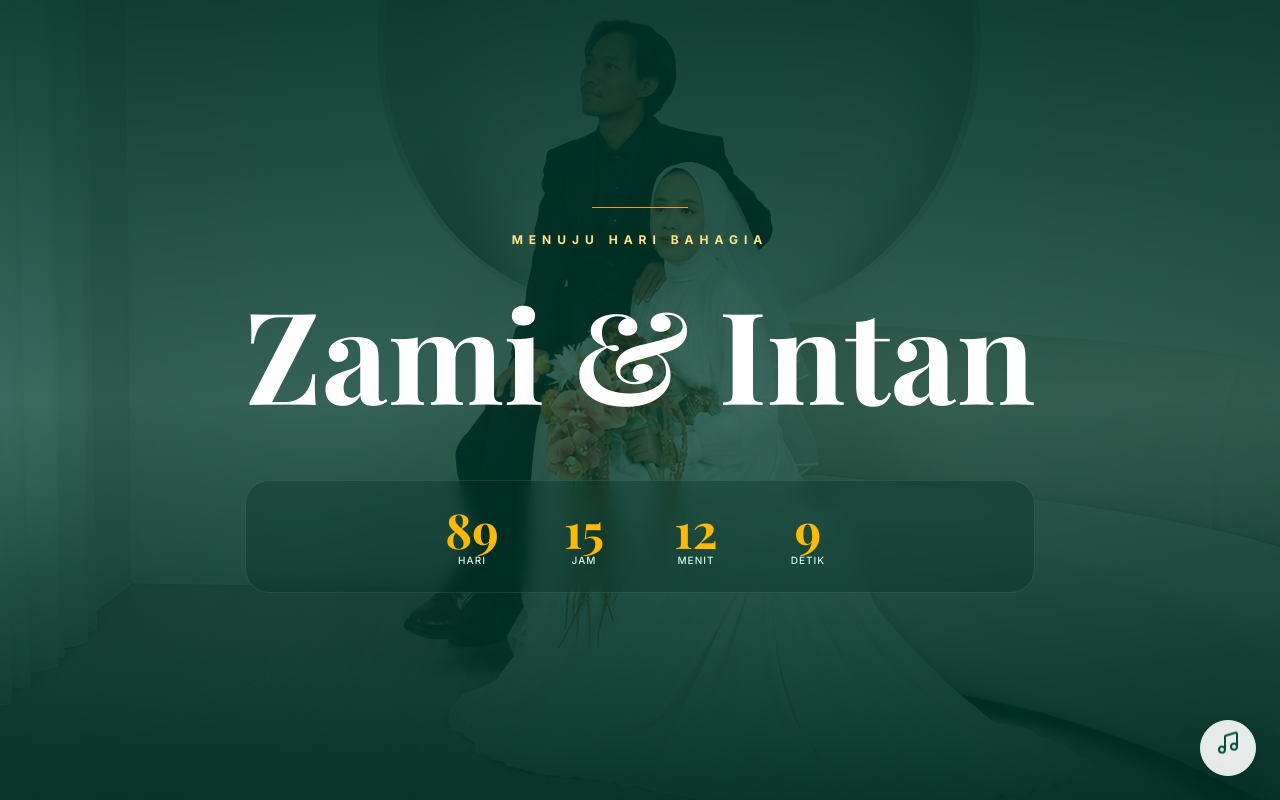
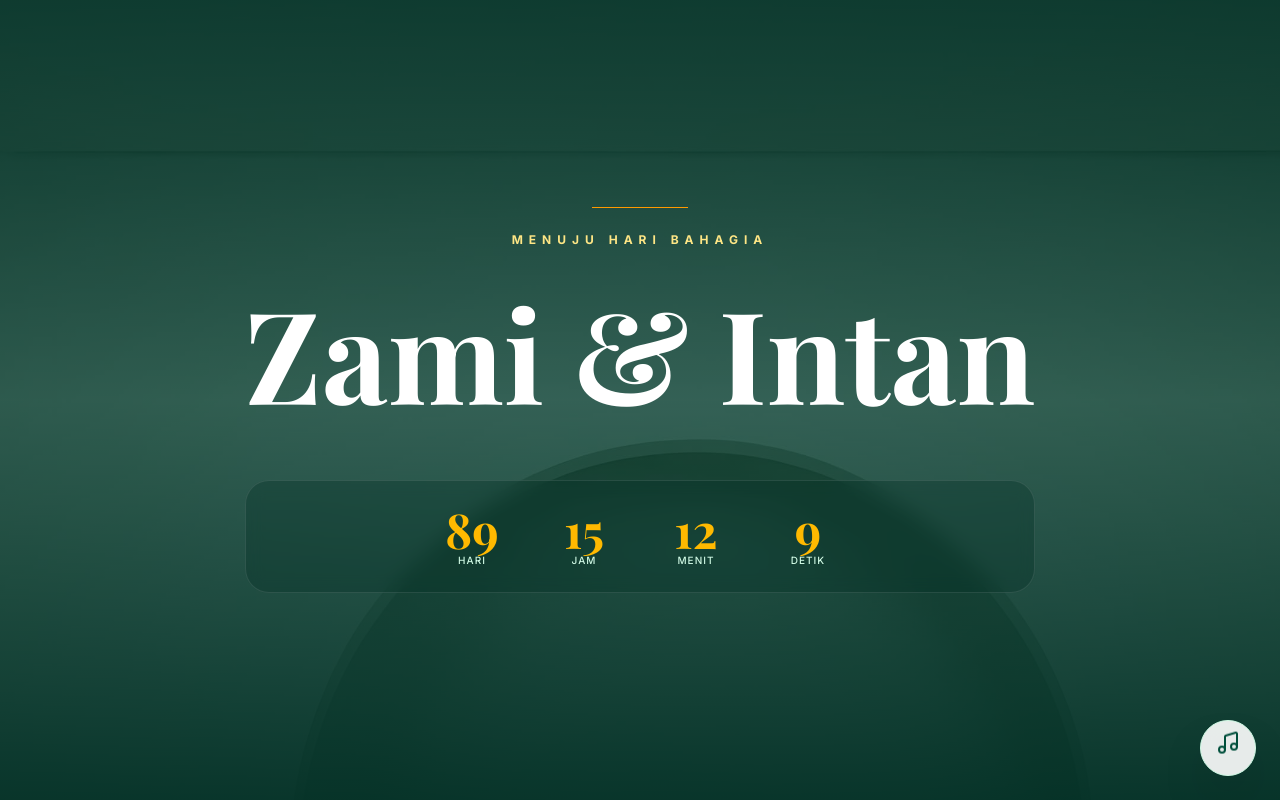
Before and after one commit to padellll/wedding-digital, a Next.js app: page / in a window 1280 px wide. Both pictures are taken after a click on the button "BUKA UNDANGAN". Shown: the top 800 px of the page. Built offline with nearby package versions, Linux system fonts and the light colour scheme; no server answers; the database is empty; a web font is replaced by a local one.

Commit message:
fix build

```diff
--- a/src/app/page.js
+++ b/src/app/page.js
@@ -325,7 +325,7 @@ const deleteWish = async (id) => {
         <div className="absolute inset-0 opacity-40">
           {/* Desktop */}
            <img
-            src="images/bg-wedding.jpg"
+            src="images/wedding-bg.jpg"
             className="w-full h-full object-cover md:object-center object-[65%_center]"
             alt="Wedding Background"
            />
```
Also changed, not shown: public/images/wedding-bg.jpg.
